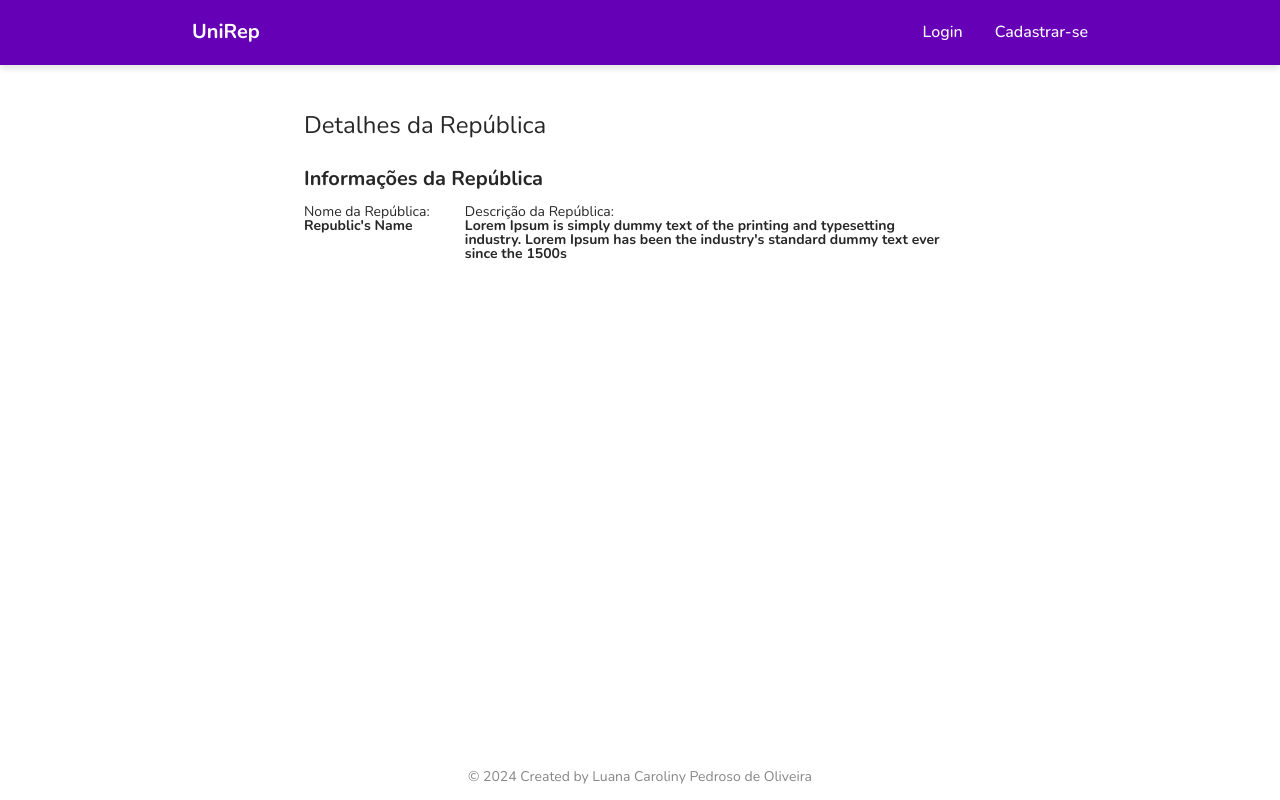
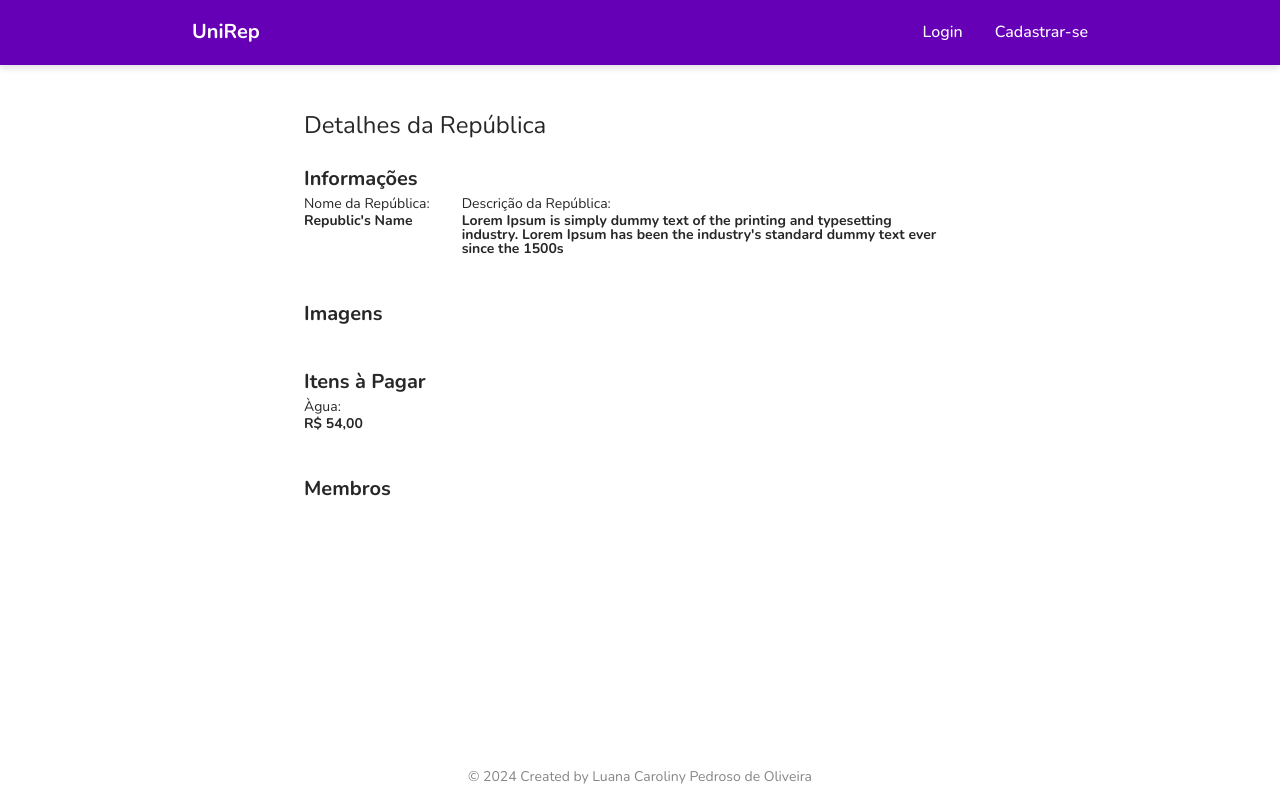
Before and after one commit to luacarol/unirep, a React (Create React App) app in the folder unirep_frontend/: page /republic-details in a window 1280 px wide. Built offline with nearby package versions, Linux system fonts and the light colour scheme.

Commit message:
General updated

```diff
--- /dev/null
+++ b/unirep_frontend/src/components/LabelValue/LabelValue.jsx
@@ -0,0 +1,12 @@
+import styles from "./LabelValue.module.css";
+
+const LabelValue = ({ label, value }) => {
+    return (
+        <div className={styles["label-value_section"]}>
+            <label className={`label-light ${styles.label}`}>{label}: </label>
+            <label className={`label ${styles.value}`}>{value}</label>
+        </div>
+    )
+}
+
+export default LabelValue;
--- /dev/null
+++ b/unirep_frontend/src/components/LabelValue/LabelValue.module.css
@@ -0,0 +1,9 @@
+.label-value_section {
+    display: flex;
+    flex-direction: column;
+    align-content: center;
+}
+
+.label-value_section .label {
+    margin-bottom: 0.2rem;
+}
--- a/unirep_frontend/src/pages/RepublicDetails/RepublicDetails.jsx
+++ b/unirep_frontend/src/pages/RepublicDetails/RepublicDetails.jsx
@@ -1,3 +1,4 @@
+import LabelValue from "../../components/LabelValue/LabelValue";
 import styles from "./RepublicDetails.module.css";
 
 const RepublicDetails = () => {
@@ -8,19 +9,27 @@ const RepublicDetails = () => {
             <div className={styles.content}>
 
                 <div className={styles.section}>
-                    <h2 className="subtitle">Informações da República</h2>
+                    <h2 className="subtitle">Informações</h2>
 
                     <div className={styles["labels-values_grid"]}>
-                        <div className={styles["label-value_section"]}>
-                            <label className={`label-light ${styles.label}`}>Nome da República: </label>
-                            <label className={`label ${styles.value}`}>Republic's Name</label>
-                        </div>
+                        <LabelValue label="Nome da República" value="Republic's Name" />
 
-                        <div className={styles["label-value_section"]}>
-                            <label className={`label-light ${styles.label}`}>Descrição da República: </label>
-                            <label className={`label ${styles.value}`}>Lorem Ipsum is simply dummy text of the printing and typesetting industry. Lorem Ipsum has been the industry's standard dummy text ever since the 1500s</label>
-                        </div>
+                        <LabelValue label="Descrição da República" value="Lorem Ipsum is simply dummy text of the printing and typesetting industry. Lorem Ipsum has been the industry's standard dummy text ever since the 1500s" />
                     </div>
+                </div>
+
+                <div className={styles.section}>
+                    <h2 className="subtitle">Imagens</h2>
+                </div>
+
+                <div className={styles.section}>
+                    <h2 className="subtitle">Itens à Pagar</h2>
+
+                    <LabelValue label="Àgua" value="R$ 54,00" />
+                </div>
+
+                <div className={styles.section}>
+                    <h2 className="subtitle">Membros</h2>
                 </div>
 
             </div>
--- a/unirep_frontend/src/pages/RepublicDetails/RepublicDetails.module.css
+++ b/unirep_frontend/src/pages/RepublicDetails/RepublicDetails.module.css
@@ -7,11 +7,11 @@
 }
 
 .republic-details_container .section {
-
+    margin-bottom: 3rem;
 }
 
 .republic-details_container .section h2 {
-    margin-bottom: 1rem;
+    margin-bottom: 0.5rem;
 }
 
 .labels-values_grid {
@@ -19,13 +19,3 @@
     grid-template-columns: repeat(3, auto);
     column-gap: 2rem;
 }
-
-.label-value_section {
-    display: flex;
-    flex-direction: column;
-    align-content: center;
-}
-
-.label-value_section .label {
-    margin-right: 0.2rem;
-}
```
